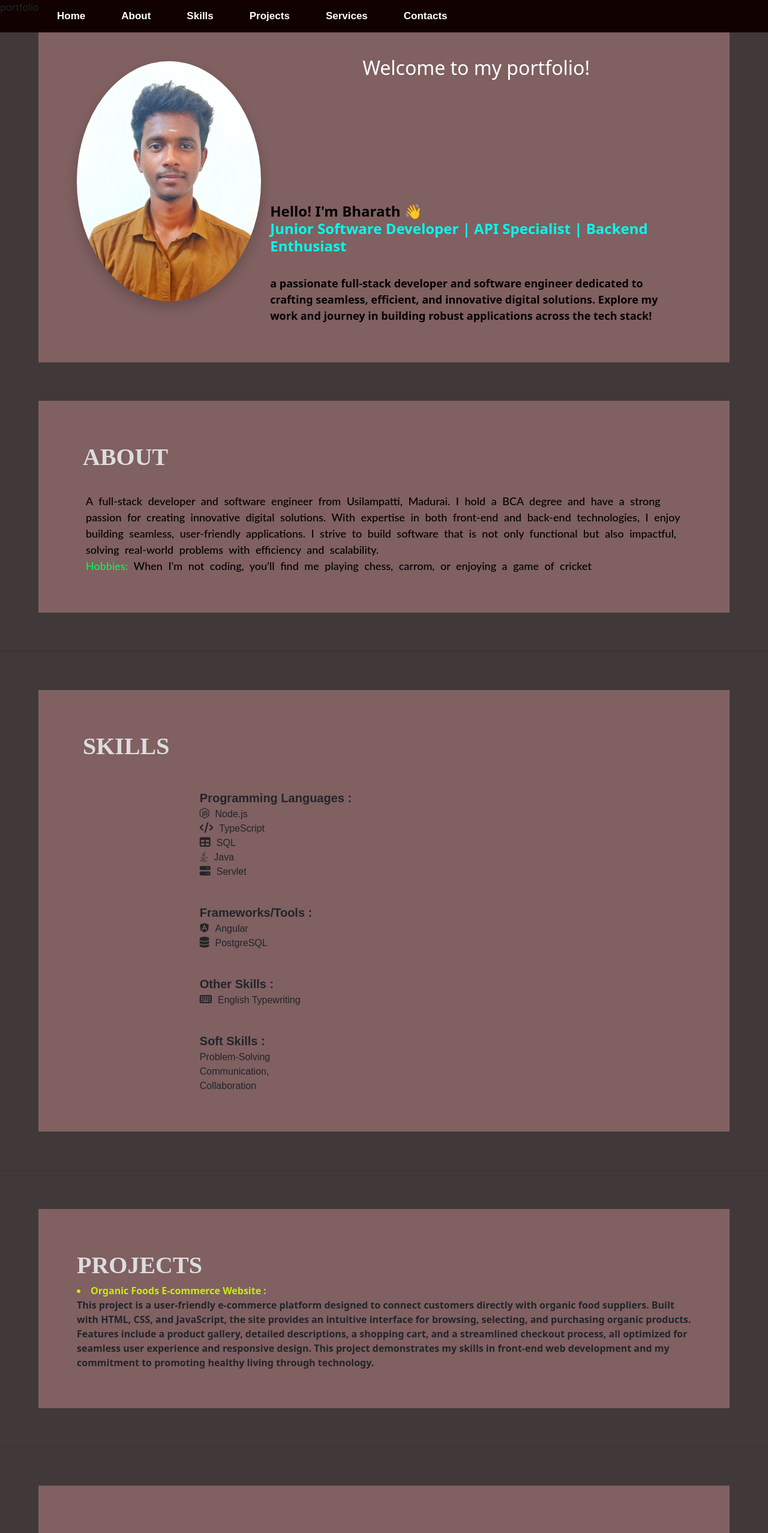
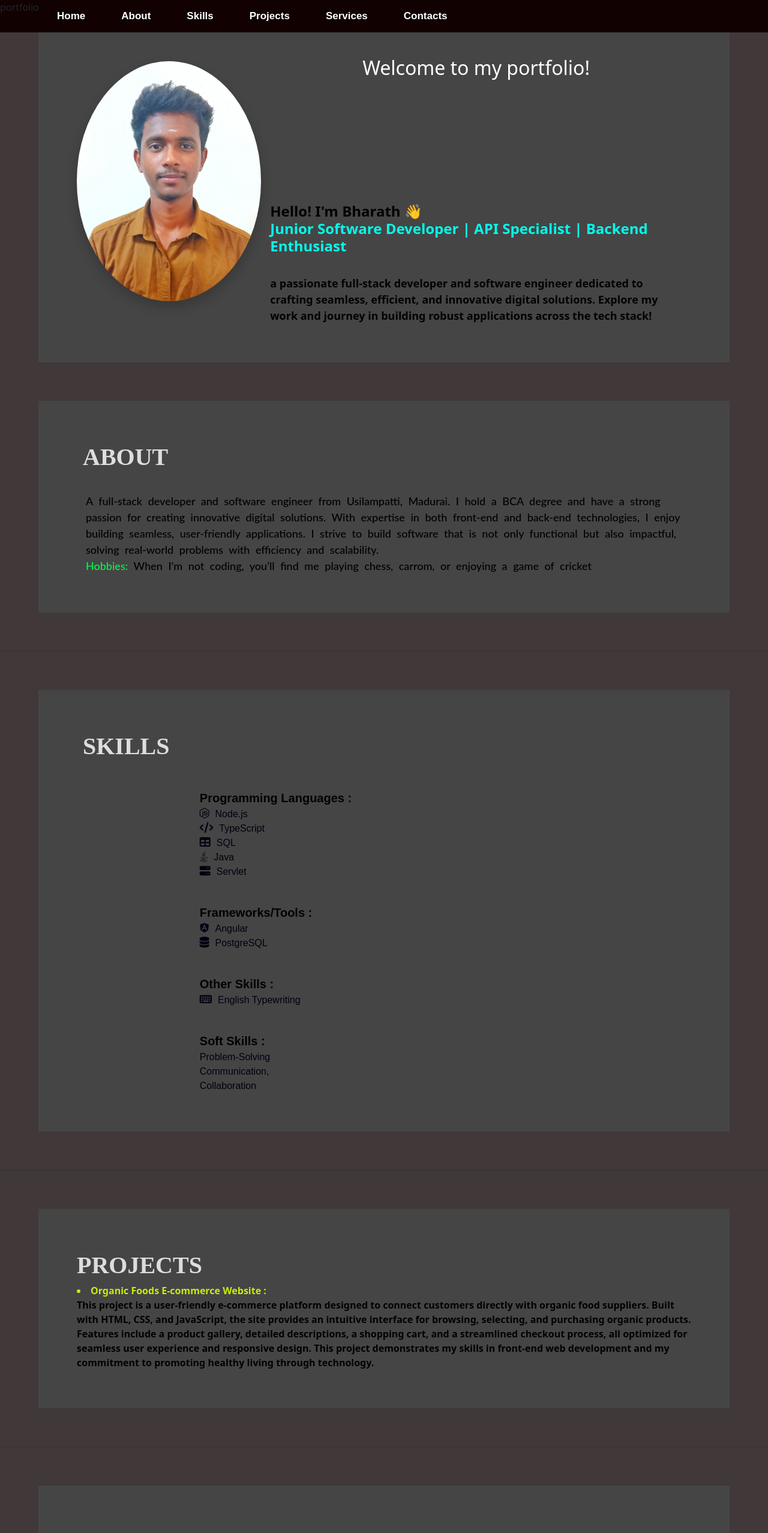
Before and after one commit to Bharath-mayan/portfolio, an Angular app: page / in a window 1280 px wide. Shown: the top 2555 px of the page at 60% size. Built offline with nearby package versions, Linux system fonts and the light colour scheme.

Commit message:
color change

```diff
--- a/src/app/base/home/home.component.html
+++ b/src/app/base/home/home.component.html
@@ -124,7 +124,7 @@
                         class="fas fa-envelope"></i></a><br>
                 <b id="lbl">Call me! </b> <a id="num" href="tel:+9345443519"><i class="fas fa-phone"></i></a> <br>
                 <b id="lbl">Social Links! </b>
-                <a id="social-link" href="https://www.instagram.com/bharath_official05/?hl=en"><i
+                <a id="social-link" href="mailto:https://www.instagram.com/bharath_official05/?hl=en"><i
                         class="fab fa-instagram"></i>
                 </a><a id="social-link"
                     href="https://www.linkedin.com/in/bharath-mayan-b8422821a/?lipi=urn%3Ali%3Apage%3Aprofile_common_profile_index%3B2d2e42ac-4931-4f84-ae16-566d63a8199b"><i
--- a/src/app/base/home/home.component.scss
+++ b/src/app/base/home/home.component.scss
@@ -55,7 +55,7 @@ section {
     margin: 0% 5% 0% 5%;
     padding: 5%;
     // background-color: #02767a;
-    background-color: #806061;
+    background-color: #454545;
     flex-direction: row;
     align-items: center;
     justify-content: center;
@@ -96,7 +96,7 @@ section {
 
 .About {
     padding: 5%;
-    background-color: #806061;
+    background-color: #454545;
     // outline: solid black;
     margin: 5%;
 
@@ -123,7 +123,7 @@ section {
 }
 
 .Skills {
-    background-color: #806061;
+    background-color: #454545;
     margin: 5%;
     padding: 5%;
     width: auto;
@@ -141,25 +141,6 @@ section {
         align-items: center;
         margin-left: 20%;
 
-        // h {
-        // display: flex;
-        // justify-content: center;
-        // }
-
-        // span {
-        //     font-size: 25px;
-        //     font-weight: 600;
-        //     color: #070707;
-        // }
-
-        // li {
-        //     display: block;
-        //     margin-left: 5%;
-        //     color: cyan;
-        //     flex-direction: column;
-        // }
-
-
         .skillList {
             font-family: Arial, sans-serif;
 
@@ -169,15 +150,20 @@ section {
                 margin: 0;
 
                 .shead {
+                    color: #000000;
                     font-weight: bold;
                     font-size: 20px;
                     margin-top: 5%;
                 }
 
+                li {
+                    color: #000010;
+                }
+
                 li i {
+
                     margin-right: 10px;
                     font-size: 18px;
-
                 }
             }
         }
@@ -185,7 +171,7 @@ section {
 }
 
 .Projects {
-    background-color: #806061;
+    background-color: #454545;
     margin: 5%;
     // outline: solid black;
     padding: 5%;
@@ -203,12 +189,13 @@ section {
     }
 
     p {
+        color: #000000;
         font-weight: 600;
     }
 }
 
 .Services {
-    background-color: #806061;
+    background-color: #454545;
     // width: 100%;
     margin: 5%;
     padding: 5%;
@@ -239,7 +226,7 @@ section {
 }
 
 .Contacts {
-    background-color: #806061;
+    background-color: #454545;
     // width: 100%;
     margin: 5%;
     padding: 5%;
@@ -255,12 +242,6 @@ section {
     .cnts-content {
         align-items: center;
         margin-left: 20%;
-
-        // span {
-        //     font-size: 25px;
-        //     font-weight: 600;
-        //     color: #caeb0c;
-        // }
 
         #email {
             color: black;
@@ -285,6 +266,9 @@ section {
         i {
             color: rgb(2, 204, 255);
             font-size: 100%;
+        }
+        b{
+            color: #000000;
         }
     }
 }
@@ -396,7 +380,7 @@ section {
         // width: 100%;
         margin: 0% 5% 0% 5%;
         padding: 5%;
-        background-color: #806061;
+        background-color: #454545;
         flex-direction: column;
         align-items: center;
         justify-content: center;
```
